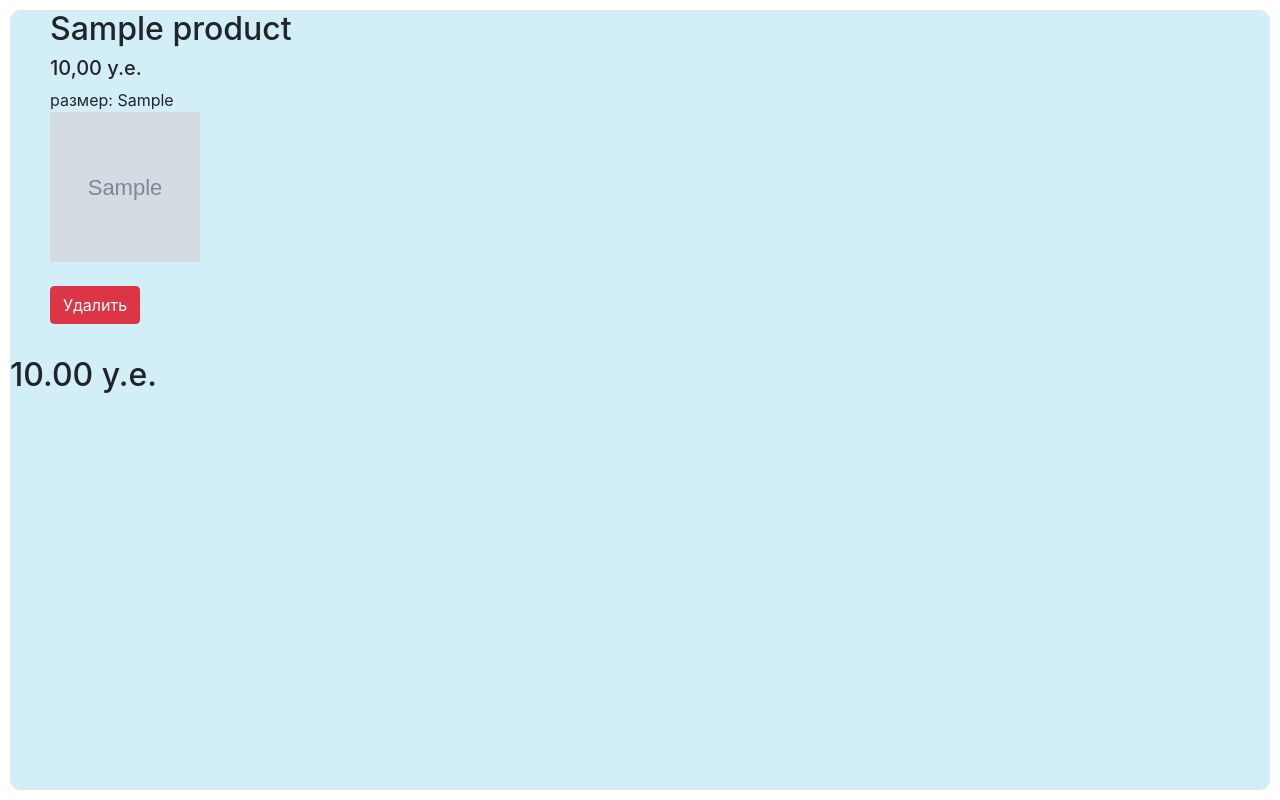
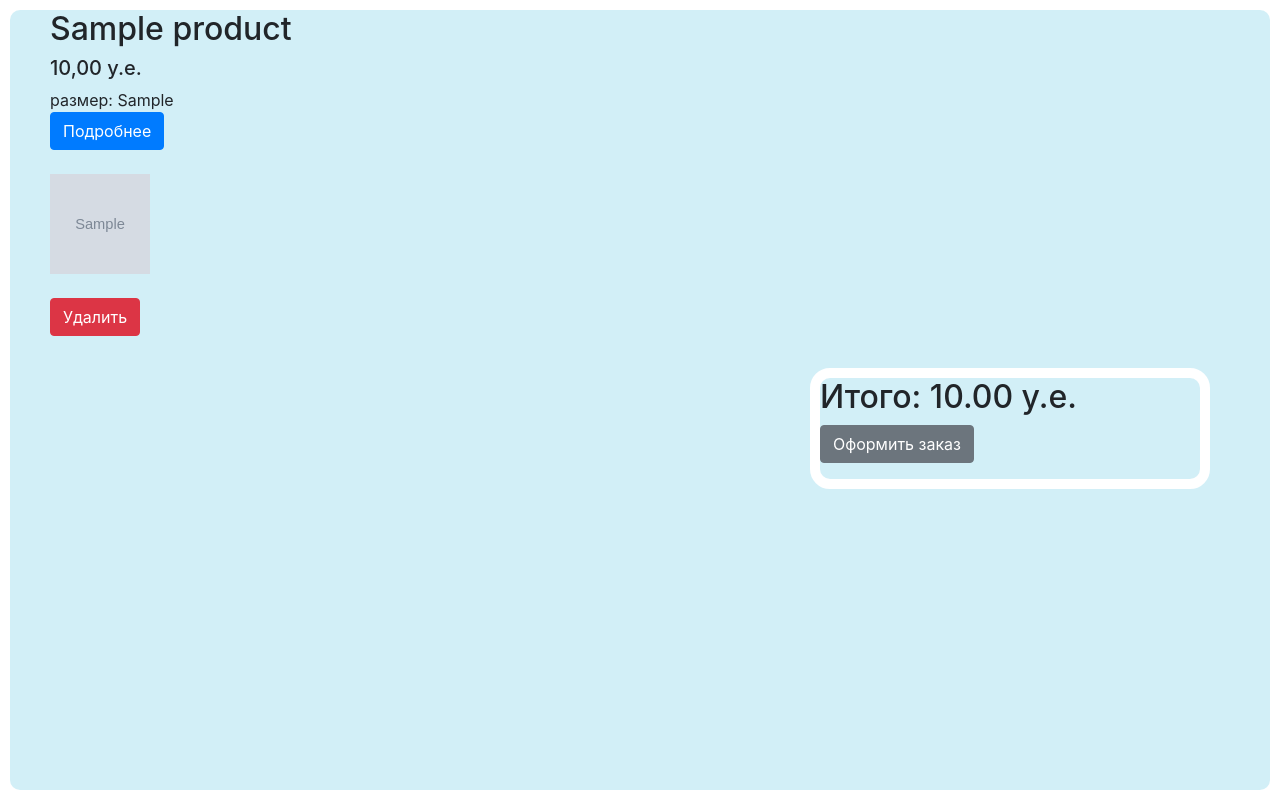
Before and after one commit to A-V-tor/MYSHOP, a Django app: page /cart/ in a window 1280 px wide. Shown: the part 56-856 px from the top of the page. Run offline with Django 4.2, Linux system fonts and the light colour scheme; a user stored in the database is signed in; tables that the repository leaves empty hold one stand-in row (values such as "Sample post"); grey boxes marked "Sample" are stand-in pictures; some libraries are stand-ins or nearby versions.

Commit message:
add: кнопки описания, формирования заказа

```diff
--- a/myshop/orders/static/orders/css/styles.css
+++ b/myshop/orders/static/orders/css/styles.css
@@ -10,3 +10,11 @@
     border: 10px solid #fff; /* Белая рамка */
     border-radius: 20px; /* Радиус скругления */
 }
+
+.make-order {
+    border: 10px solid #fff;
+    border-radius: 20px;
+    width: 400px;
+    margin-left: 200%;
+
+}
--- a/myshop/orders/templates/orders/cart.html
+++ b/myshop/orders/templates/orders/cart.html
@@ -10,12 +10,23 @@
                 <h2>{{ product.product_id.name }}</h2>
                 <h5>{{ product.product_id.price }} у.е.</h5>
                  размер: {{ product.size }}</br>
-                <img src="{{ product.product_id.main_image.url }}" class="" width="150" height="150" alt="..."></br></br>
+                <a href="{{ product.product_id.get_absolute_url }}" class="btn btn-primary">Подробнее</a></br></br>
+                <img src="{{ product.product_id.main_image.url }}" class="" width="100" height="100" alt="..."></br></br>
                 <button type="submit" class="btn btn-danger" name="remove_product" value='{{ product.id }}'>Удалить</button>
             </form>
         </ul>
     {% endfor %}
-        <h2>{{sum|stringformat:".2f"}} у.е.</h2>
+        {% if object_list %}
+        <div class="make-order">
+            <form method="post">
+                {% csrf_token %}
+                <h2>Итого: {{sum|stringformat:".2f"}} у.е.</h2>
+                <button type="submit" class="btn btn-secondary" name="order" value="yes">Оформить заказ</button>
+            </form>
+            {% else %}
+            <h3>Корзина пуста</h3>
+        </div>
+        {% endif %}
     </li>
 </div>
 {% endblock %}
--- a/myshop/orders/views.py
+++ b/myshop/orders/views.py
@@ -23,8 +23,8 @@ class CartUserView(ListView):
         # сумма текущей корзины
         context['sum'] = (
             Cart.objects.filter(user_id=user)
-            .aggregate(Sum('product_id__price'))
-            .get('product_id__price__sum')
+            .aggregate(sum=Sum('product_id__price'))
+            .get('sum')
         )
         return context
 
@@ -32,10 +32,11 @@ class CartUserView(ListView):
 
         product_id = request.POST.get('remove_product', None)
         if product_id is not None:
-            print(int(product_id))
             entries = Cart.objects.get(id=int(product_id))
             entries.delete()
         else:
-            raise ValueError('Некорректное значение!')
+            list_products = self.get_queryset().all()
+            list_products.delete()
+            print(self.get_queryset())
 
         return redirect('cart')
```
